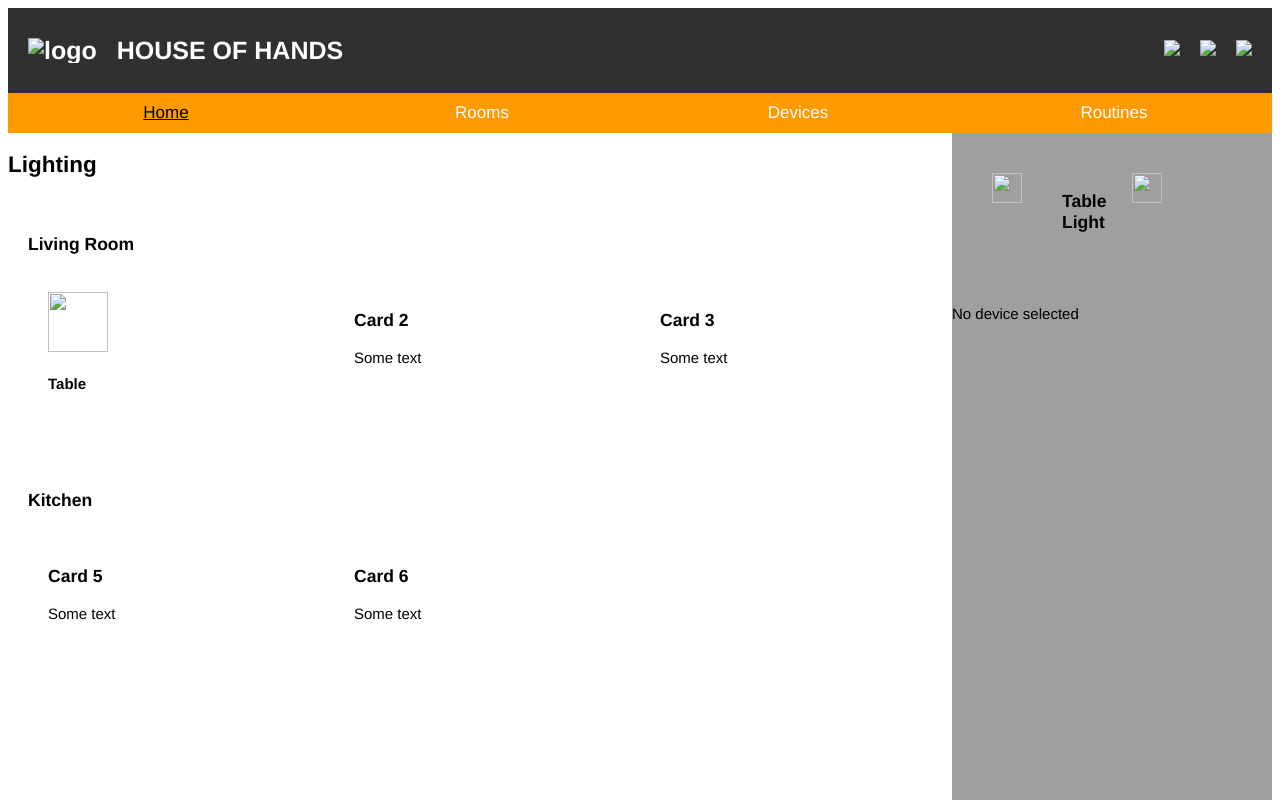
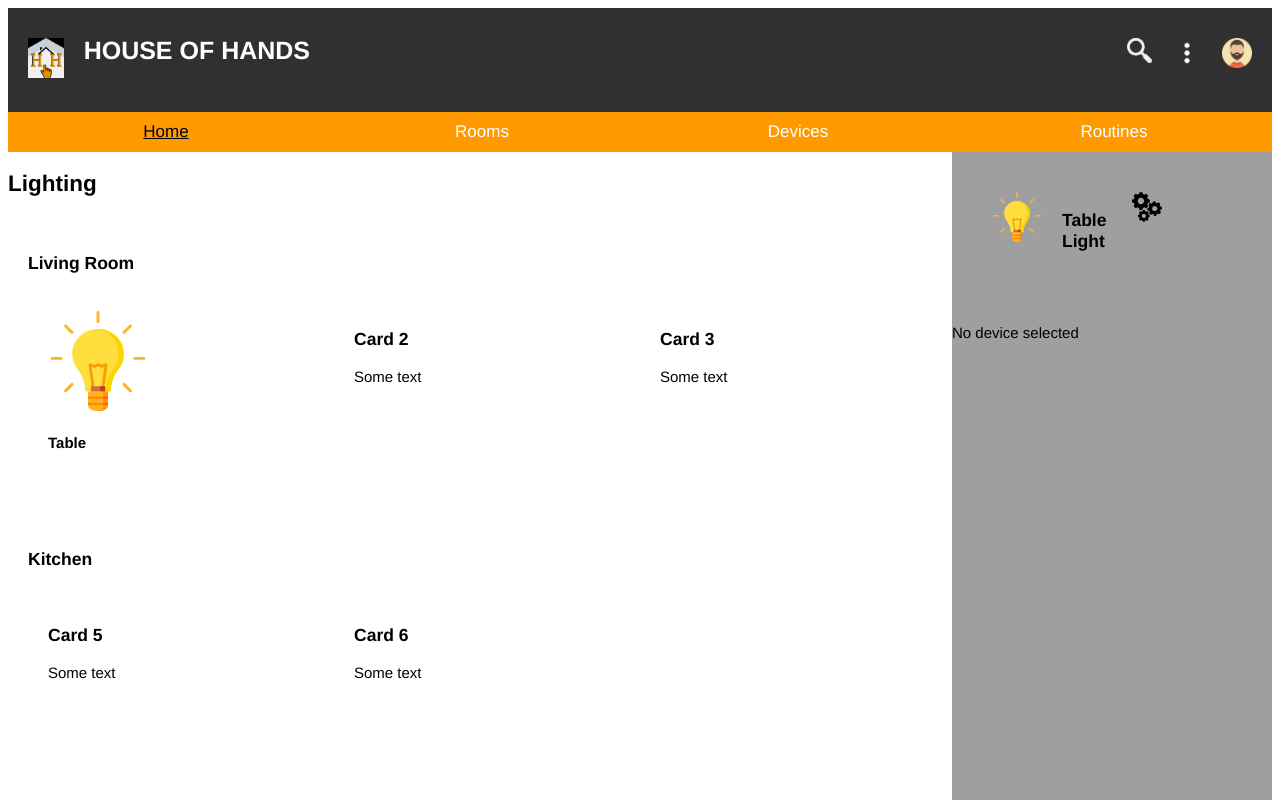
Before and after one commit to jtallar/HoH-Web, a plain HTML site: page lighting.html in a window 1280 px wide. Drawn offline with Linux system fonts and the light colour scheme.

Commit message:
Correccion de links a imagenes

```diff
--- a/lighting.html
+++ b/lighting.html
@@ -9,12 +9,12 @@
 </head>
 <body>
     <div class="header">
-      <a href="#home" class="logo"><img src="images/logo.png" alt="logo" height="40px"></a>
+      <a href="#home" class="logo"><img src="Resources/images/logo.png" alt="logo" height="40px"></a>
       <a href="#home" class="logo">HOUSE OF HANDS</a>
       <div class="header-right">
-        <a href="#buscar"><img src="images/lupa.png" height="25px"></a>
-        <a href="#mas"><img src="images/mas.png" height="30px"></a>
-        <a href="#profile"><img src="images/avatar.png" height="30px"></a>
+        <a href="#buscar"><img src="Resources/lupa.png" height="25px"></a>
+        <a href="#mas"><img src="Resources/mas.png" height="30px"></a>
+        <a href="#profile"><img src="Resources/images/avatar.png" height="30px"></a>
       </div>
     </div>
     <div class="topnav">
@@ -27,13 +27,13 @@
     <div class="sidenav">
         <div class="row">
           <div class="column">
-            <img src="Resources/icons/2 - web/lamp_on.svg" height="30px" width="30px">
+            <img src="Resources/icons/web/lamp_on.svg" height="50px" width="50px">
           </div>
           <div class="column">
             <h3>Table Light</h3>
           </div>
           <div class="column">
-            <img src="Resources/icons/settings-gears.svg" height="30px" width="30px">
+            <img src="Resources/icons/generic/settings-gears.svg" height="30px" width="30px">
           </div>
         </div>
       <p>No device selected</p>
@@ -45,7 +45,7 @@
         <h3>Living Room</h3>
         <div class="column">
           <div class="device">
-            <img src="Resources/icons/light.svg" height="60px" width="60px">
+            <img src="Resources/icons/web/lamp_on.svg" height="100px" width="100px">
             <div class="device-img-overlay">
               <h4>Table</h4>
             </div>
```
Also changed, not shown: index.html (+9 -9 lines).
